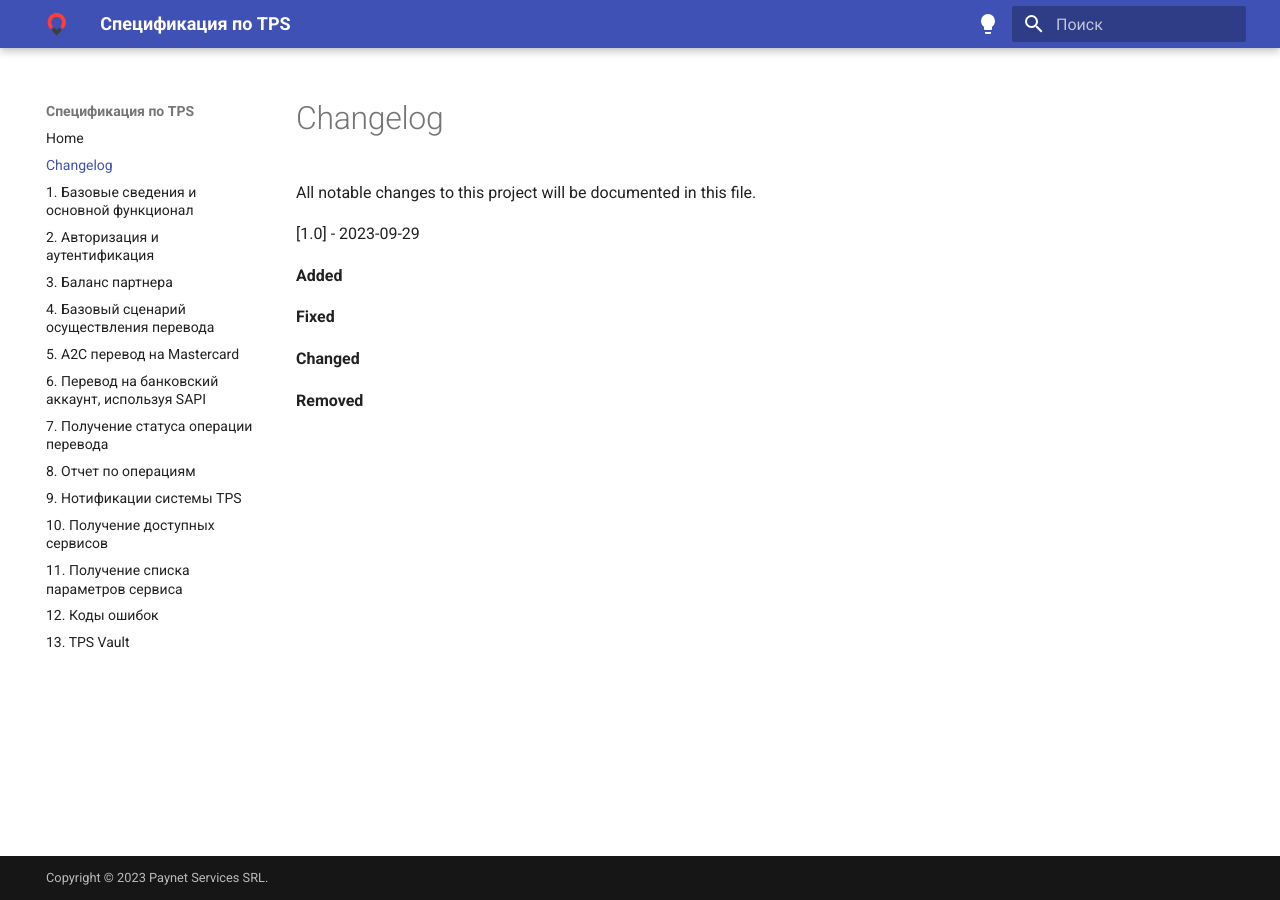
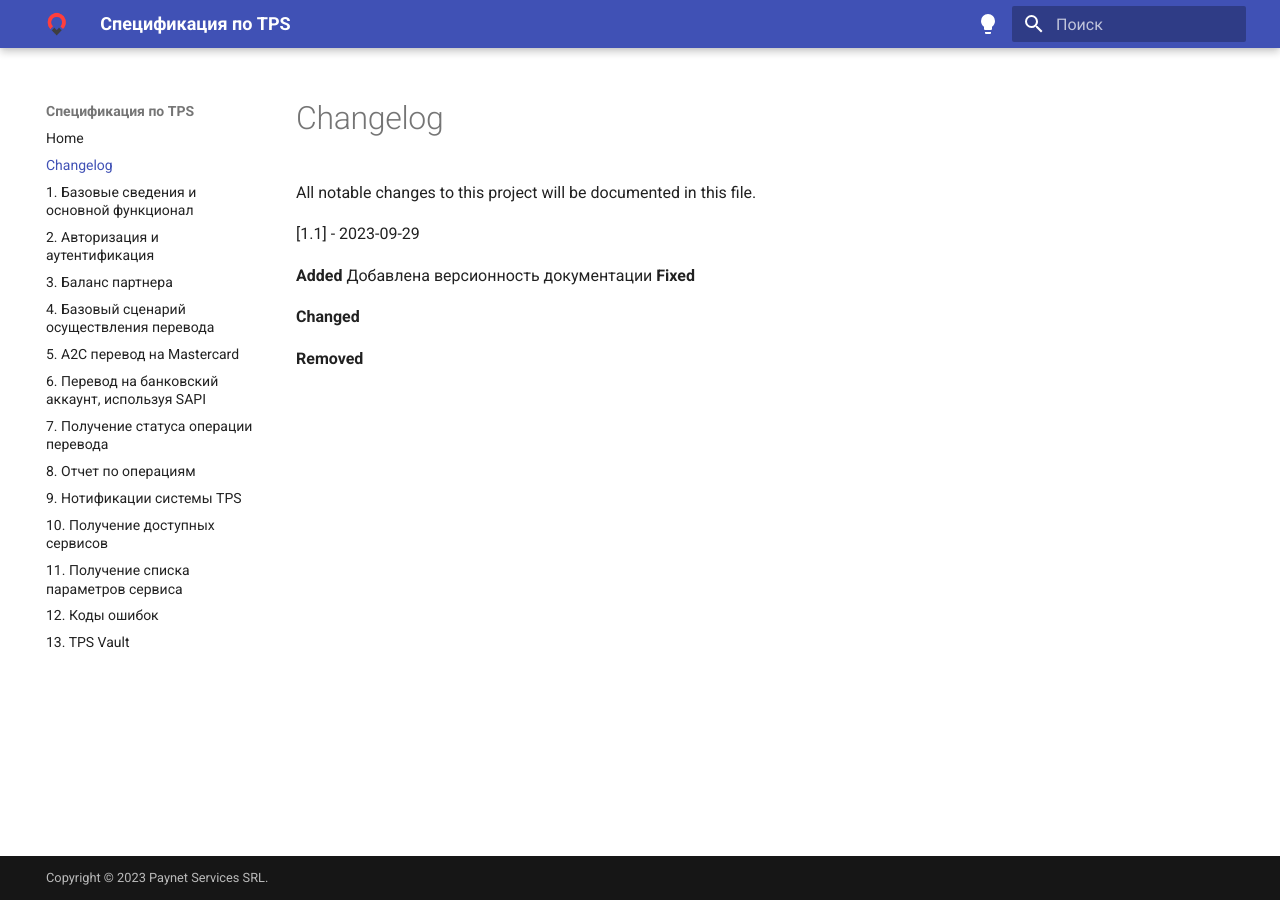
Before and after one commit to paynetdocs/tps, an MkDocs documentation site: the page built from docs/pages/changelog.md, in a window 1280 px wide. Built offline with MkDocs 1.6.1 and Material for MkDocs 9.7.7, drawn with Linux system fonts in a browser that asks for light colours; the version menu is left out.

Commit message:
Add version control

```diff
--- a/docs/pages/changelog.md
+++ b/docs/pages/changelog.md
@@ -2,10 +2,10 @@
 
 All notable changes to this project will be documented in this file.
 
-[1.0] - 2023-09-29
+[1.1] - 2023-09-29
 
 **Added**
-
+Добавлена версионность документации
 **Fixed**
 
 **Changed**
```
